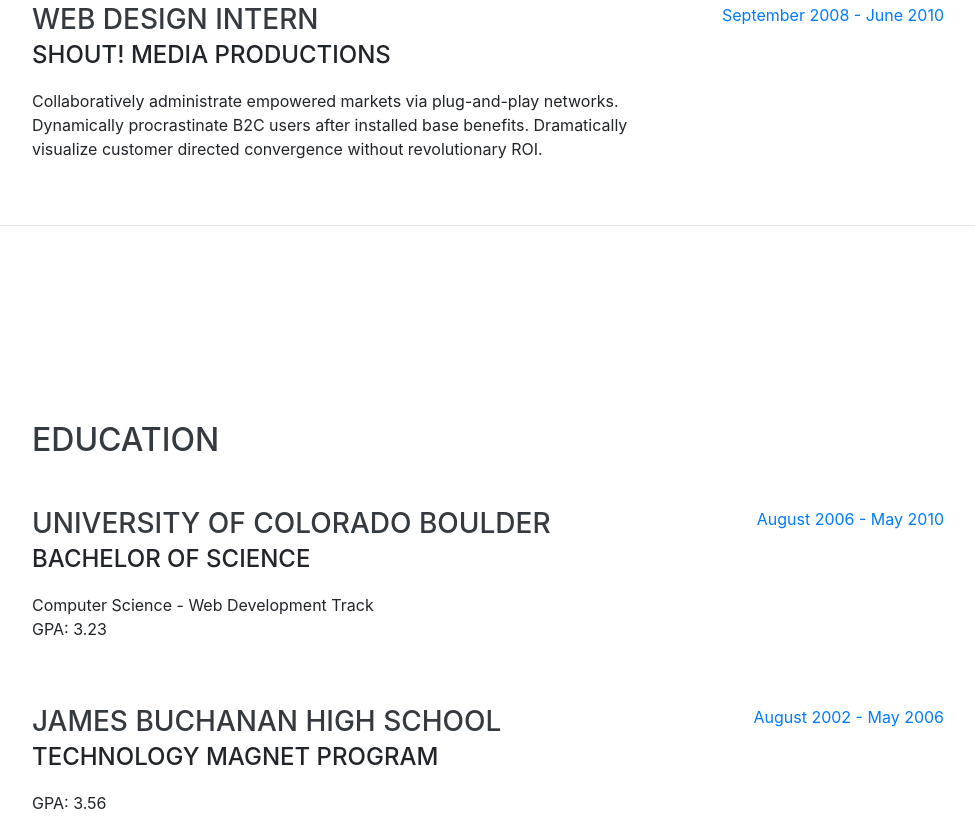
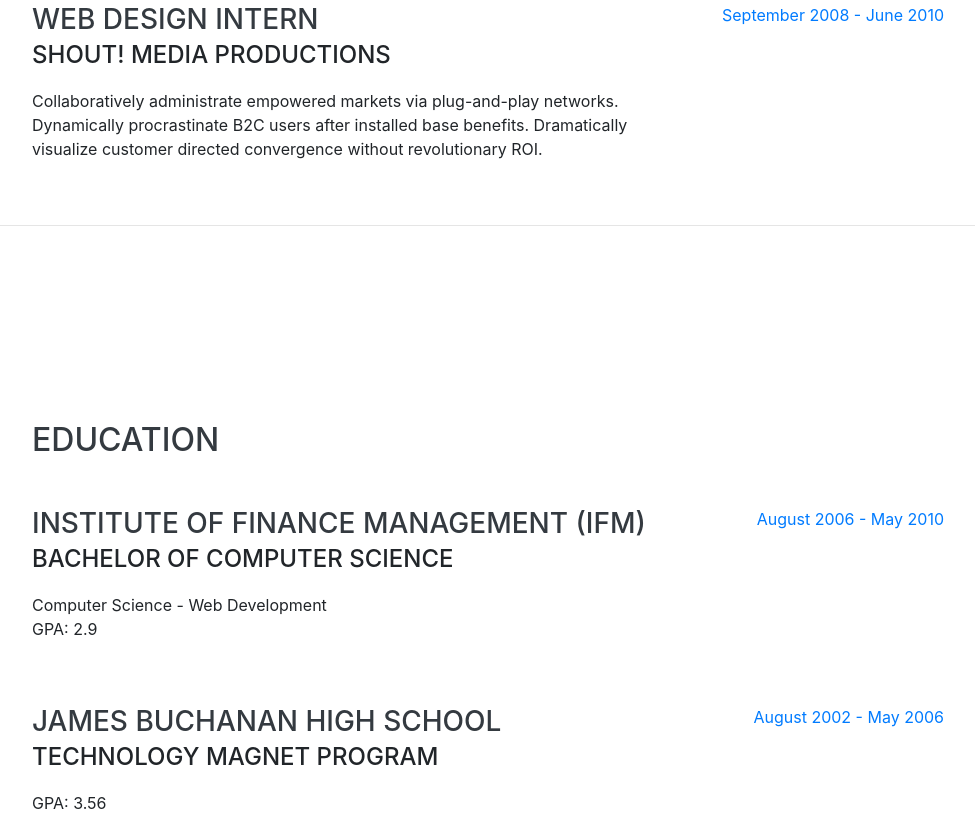
Before and after one commit to tito1990github/titondomee, a website with bundled scripts: page index.html in a window 1280 px wide. Shown: the part 1669-2507 px from the top of the page, without its empty margins (288-1263 px from the left). Built offline with nearby package versions, Linux system fonts and the light colour scheme; a web font is replaced by a local one.

Commit message:
Update index.html

```diff
--- a/index.html
+++ b/index.html
@@ -67,9 +67,10 @@
           <span class="text-primary">Ndomee</span>
         </h1>
         <div class="subheading mb-5">Nkuhungu, Dodoma Tanzania ·
+          <a href="mailto:name@email.com">titondomee@gmail.com</a><br />
           <a href="mailto:name@email.com">titondomee@gmail.com</a>
         </div>
-        <p class="lead mb-5">I am experienced in leveraging agile frameworks to provide a robust synopsis for high level overviews. Iterative approaches to corporate strategy foster collaborative thinking to further the overall value proposition.</p>
+        <p class="lead mb-5">I am a computer scientist, experienced in developing Systems, Websites and Mobile applications.</p>
         <div class="social-icons">
           <a href="#">
             <i class="fab fa-linkedin-in"></i>
@@ -149,10 +150,10 @@
 
         <div class="resume-item d-flex flex-column flex-md-row justify-content-between mb-5">
           <div class="resume-content">
-            <h3 class="mb-0">University of Colorado Boulder</h3>
-            <div class="subheading mb-3">Bachelor of Science</div>
-            <div>Computer Science - Web Development Track</div>
-            <p>GPA: 3.23</p>
+            <h3 class="mb-0">Institute of Finance Management (IFM)</h3>
+            <div class="subheading mb-3">Bachelor of Computer Science</div>
+            <div>Computer Science - Web Development</div>
+            <p>GPA: 2.9</p>
           </div>
           <div class="resume-date text-md-right">
             <span class="text-primary">August 2006 - May 2010</span>
```
